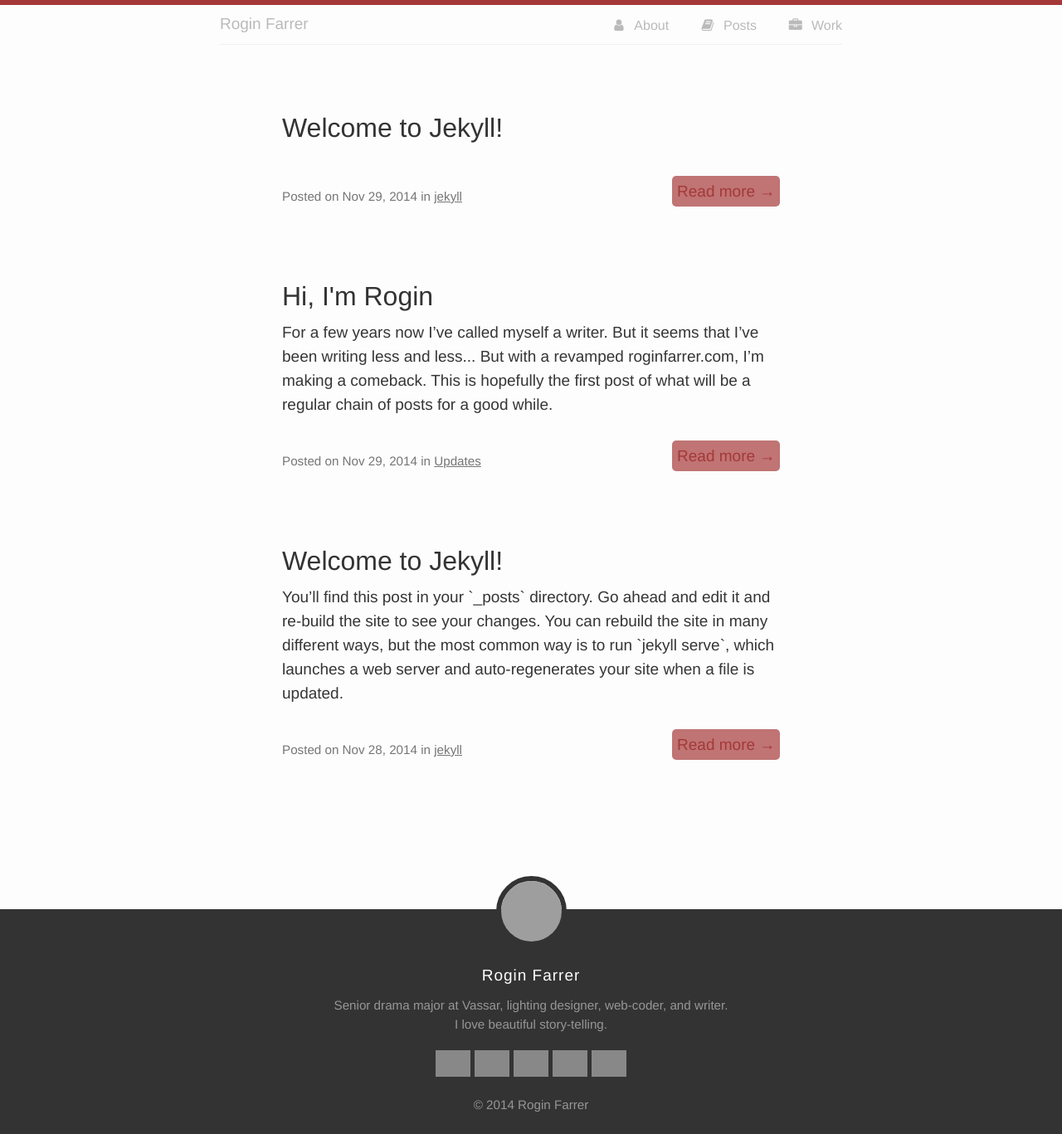
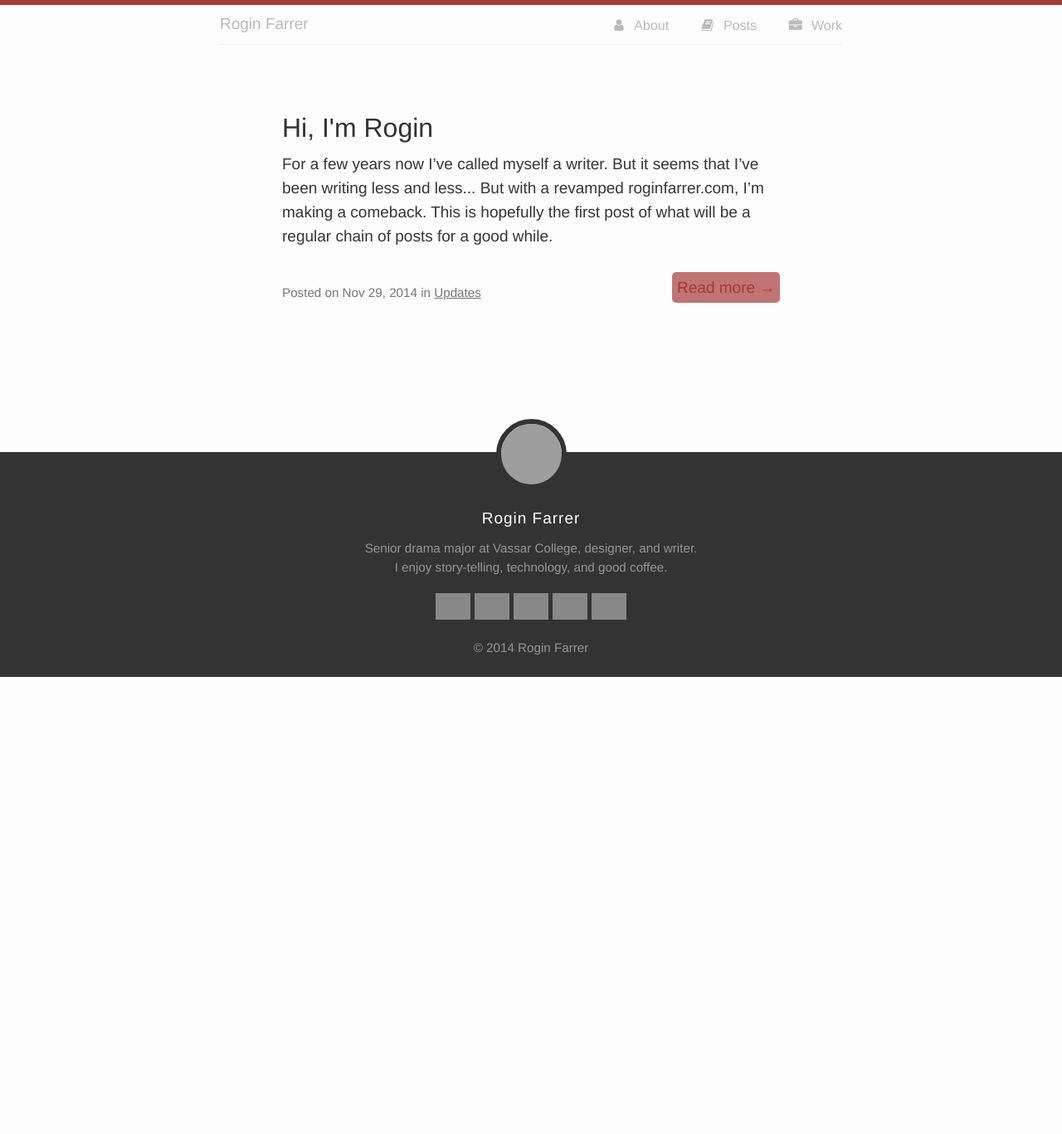
Before and after one commit to roginfarrer/superbmeteors, a Jekyll site: the page built from index.html, in a window 1280 px wide, cut to the strip 0-1367 px from the top of the page. Shown: the whole strip at 83% size. Built offline with Jekyll 4.4.1, drawn with Linux system fonts in a browser that asks for light colours; nearby versions of some CDN libraries; Markdown is read by kramdown in place of the engine named in the settings; the list of posts is cut into pages by our own code; after the commit the page ends 900 px from its top, so only the background shows below that; grey boxes are pictures that could not be loaded.

Commit message:
update footer text

```diff
--- a/_includes/footer.html
+++ b/_includes/footer.html
@@ -1,7 +1,7 @@
 <footer class="cf">
       <img class="rogin-icon" alt="Rogin's photo" src="http://www.gravatar.com/avatar/1d03e5cfce3294705159e7780d039ddb.png" />
   <h4>Rogin Farrer</h4>
-  <p>Senior drama major at Vassar, lighting designer, web-coder, and writer.<br> I love beautiful story-telling.</p>
+  <p>Senior drama major at Vassar College, designer, and writer.<br> I enjoy story-telling, technology, and good coffee.</p>
   <ul>
       <li><a href="http://twitter.com/RoginFarrer"><img class="twitter-follow" src="https://s3.amazonaws.com/roginfarrer.com/social-icons/twitter.png"/></a></li>
       <li><a href="http://www.linkedin.com/in/roginfarrer/"><img class="linkedin-follow" src="https://s3.amazonaws.com/roginfarrer.com/social-icons/linkedin.png"/></a></li>
--- a/_posts/2014-11-29-welcome-to-jekyll.markdown
+++ /dev/null
@@ -1,25 +0,0 @@
----
-layout: post
-title:  "Welcome to Jekyll!"
-date:   2014-11-29 13:44:32
-category: jekyll
----
-You’ll find this post in your `_posts` directory. Go ahead and edit it and re-build the site to see your changes. You can rebuild the site in many different ways, but the most common way is to run `jekyll serve`, which launches a web server and auto-regenerates your site when a file is updated.
-
-To add new posts, simply add a file in the `_posts` directory that follows the convention `YYYY-MM-DD-name-of-post.ext` and includes the necessary front matter. Take a look at the source for this post to get an idea about how it works.
-
-Jekyll also offers powerful support for code snippets:
-
-{% highlight ruby %}
-def print_hi(name)
-  puts "Hi, #{name}"
-end
-print_hi('Tom')
-#=> prints 'Hi, Tom' to STDOUT.
-{% endhighlight %}
-
-Check out the [Jekyll docs][jekyll] for more info on how to get the most out of Jekyll. File all bugs/feature requests at [Jekyll’s GitHub repo][jekyll-gh]. If you have questions, you can ask them on [Jekyll’s dedicated Help repository][jekyll-help].
-
-[jekyll]:      http://jekyllrb.com
-[jekyll-gh]:   https://github.com/jekyll/jekyll
-[jekyll-help]: https://github.com/jekyll/jekyll-help
```
Also changed, not shown: _posts/2014-11-28-welcome-to-jekyll.markdown (deleted, +0 -26 lines), 10 other files.
